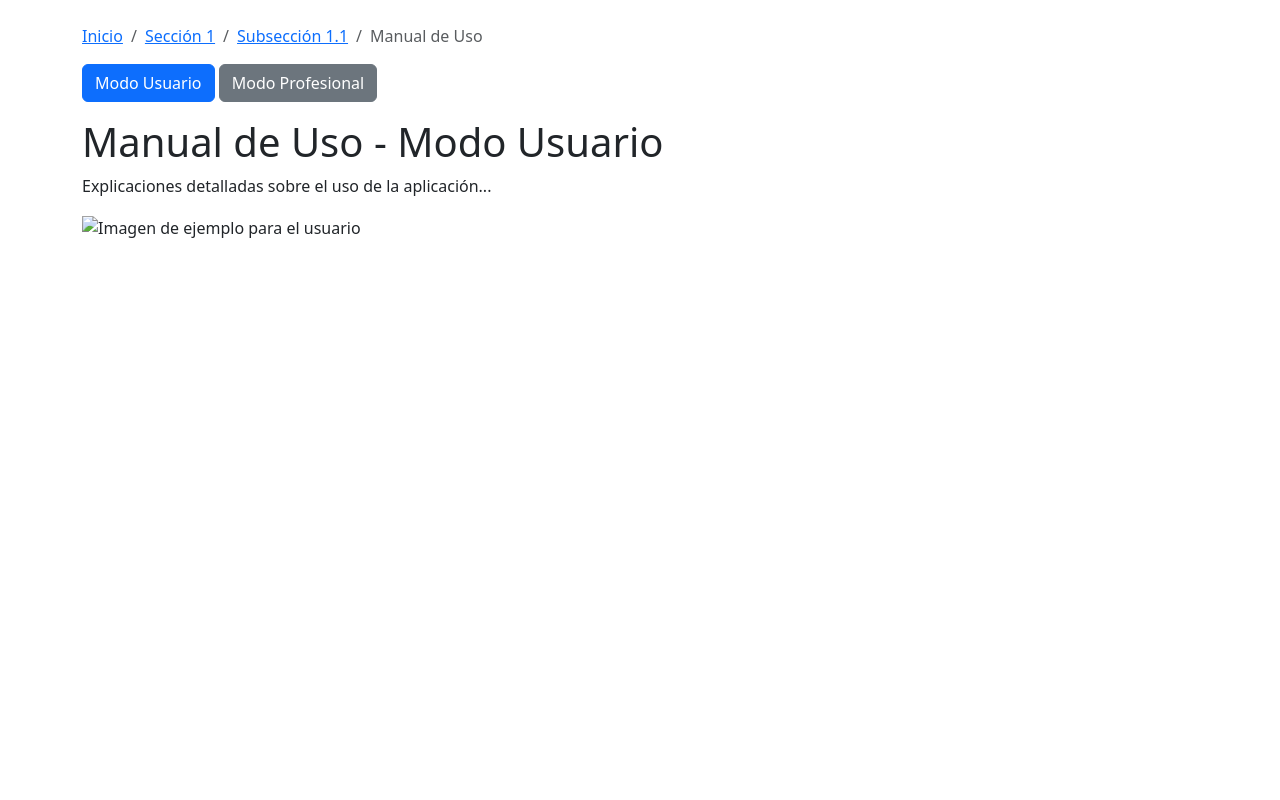
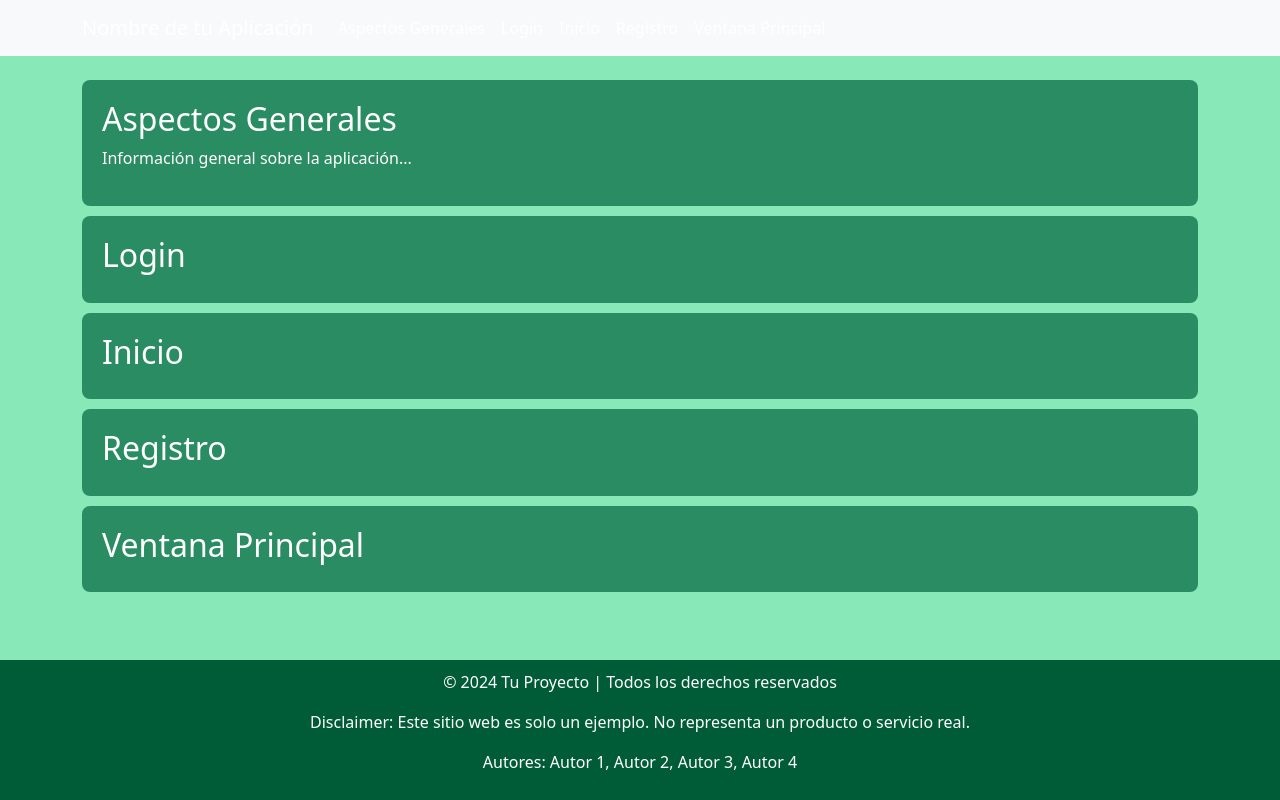
Before and after one commit to WishperKnight/PagianDeAyudaInterfacesAPP, a plain HTML site: page index.html in a window 1280 px wide. Drawn offline with nearby package versions, Linux system fonts and the light colour scheme.

Commit message:
Update index.html

```diff
--- a/index.html
+++ b/index.html
@@ -3,59 +3,100 @@
 <head>
     <meta charset="UTF-8">
     <meta name="viewport" content="width=device-width, initial-scale=1, shrink-to-fit=no">
-    <title>Manual de Uso y Asistencia</title>
+    <title>Tu Proyecto</title>
     <!-- Agregar enlaces a los archivos de estilo de Bootstrap -->
     <link href="https://cdn.jsdelivr.net/npm/bootstrap@5.3.0/dist/css/bootstrap.min.css" rel="stylesheet">
+    <style>
+        body {
+            background-color: #89E8B8;
+        }
+        nav {
+            background-color: #00754D;
+        }
+        section {
+            background-color: #2A8C63;
+            margin: 10px 0;
+            padding: 20px;
+            border-radius: 8px;
+            color: #FFFFFF;
+        }
+        footer {
+            background-color: #005C36;
+            color: #FFFFFF;
+            text-align: center;
+            padding: 10px 0;
+            position: fixed;
+            bottom: 0;
+            width: 100%;
+        }
+    </style>
 </head>
 <body>
 
+<nav class="navbar navbar-expand-lg navbar-light bg-light">
+    <div class="container">
+        <a class="navbar-brand" href="#" style="color: #FFFFFF;">Nombre de tu Aplicación</a>
+        <button class="navbar-toggler" type="button" data-bs-toggle="collapse" data-bs-target="#navbarNav" aria-controls="navbarNav" aria-expanded="false" aria-label="Toggle navigation">
+            <span class="navbar-toggler-icon"></span>
+        </button>
+        <div class="collapse navbar-collapse" id="navbarNav">
+            <ul class="navbar-nav">
+                <li class="nav-item">
+                    <a class="nav-link" href="#aspectosGenerales" style="color: #FFFFFF;">Aspectos Generales</a>
+                </li>
+                <li class="nav-item">
+                    <a class="nav-link" href="#login" style="color: #FFFFFF;">Login</a>
+                </li>
+                <li class="nav-item">
+                    <a class="nav-link" href="#inicio" style="color: #FFFFFF;">Inicio</a>
+                </li>
+                <li class="nav-item">
+                    <a class="nav-link" href="#registro" style="color: #FFFFFF;">Registro</a>
+                </li>
+                <li class="nav-item">
+                    <a class="nav-link" href="#ventanaPrincipal" style="color: #FFFFFF;">Ventana Principal</a>
+                </li>
+            </ul>
+        </div>
+    </div>
+</nav>
+
 <div class="container mt-4">
-    <!-- Barra de navegación con migas de pan -->
-    <nav aria-label="breadcrumb">
-        <ol class="breadcrumb">
-            <li class="breadcrumb-item"><a href="#">Inicio</a></li>
-            <li class="breadcrumb-item"><a href="#">Sección 1</a></li>
-            <li class="breadcrumb-item"><a href="#">Subsección 1.1</a></li>
-            <li class="breadcrumb-item active" aria-current="page">Manual de Uso</li>
-        </ol>
-    </nav>
+    <!-- Contenido de las secciones -->
+    <section id="aspectosGenerales">
+        <h2>Aspectos Generales</h2>
+        <p>Información general sobre la aplicación...</p>
+    </section>
 
-    <!-- Botones para alternar entre modos -->
-    <div class="mb-3">
-        <button class="btn btn-primary" onclick="cambiarModo('usuario')">Modo Usuario</button>
-        <button class="btn btn-secondary" onclick="cambiarModo('profesional')">Modo Profesional</button>
-    </div>
+    <section id="login">
+        <h2>Login</h2>
+        <!-- Contenido de la sección de Login -->
+    </section>
 
-    <!-- Contenido del manual -->
-    <div id="contenidoUsuario">
-        <h1>Manual de Uso - Modo Usuario</h1>
-        <!-- Aquí va el contenido del manual para el usuario -->
-        <p>Explicaciones detalladas sobre el uso de la aplicación...</p>
-        <img src="imagen_usuario.jpg" alt="Imagen de ejemplo para el usuario">
-    </div>
+    <section id="inicio">
+        <h2>Inicio</h2>
+        <!-- Contenido de la sección de Inicio -->
+    </section>
 
-    <div id="contenidoProfesional" style="display: none;">
-        <h1>JavaDoc - Modo Profesional</h1>
-        <!-- Enlace al JavaDoc de la aplicación -->
-        <p>Enlace directo al JavaDoc para desarrolladores...</p>
-        <a href="enlace_al_javadoc/index.html" target="_blank" class="btn btn-info">Ir al JavaDoc</a>
-    </div>
+    <section id="registro">
+        <h2>Registro</h2>
+        <!-- Contenido de la sección de Registro -->
+    </section>
 
+    <section id="ventanaPrincipal">
+        <h2>Ventana Principal</h2>
+        <!-- Contenido de la sección de Ventana Principal -->
+    </section>
 </div>
+
+<footer>
+    <p>© 2024 Tu Proyecto | Todos los derechos reservados</p>
+    <p>Disclaimer: Este sitio web es solo un ejemplo. No representa un producto o servicio real.</p>
+    <p>Autores: Autor 1, Autor 2, Autor 3, Autor 4</p>
+</footer>
 
 <!-- Scripts de Bootstrap y script personalizado para alternar modos -->
 <script src="https://cdn.jsdelivr.net/npm/bootstrap@5.3.0/dist/js/bootstrap.bundle.min.js"></script>
-<script>
-    function cambiarModo(modo) {
-        if (modo === 'usuario') {
-            document.getElementById('contenidoUsuario').style.display = 'block';
-            document.getElementById('contenidoProfesional').style.display = 'none';
-        } else if (modo === 'profesional') {
-            document.getElementById('contenidoUsuario').style.display = 'none';
-            document.getElementById('contenidoProfesional').style.display = 'block';
-        }
-    }
-</script>
 
 </body>
 </html>
```
